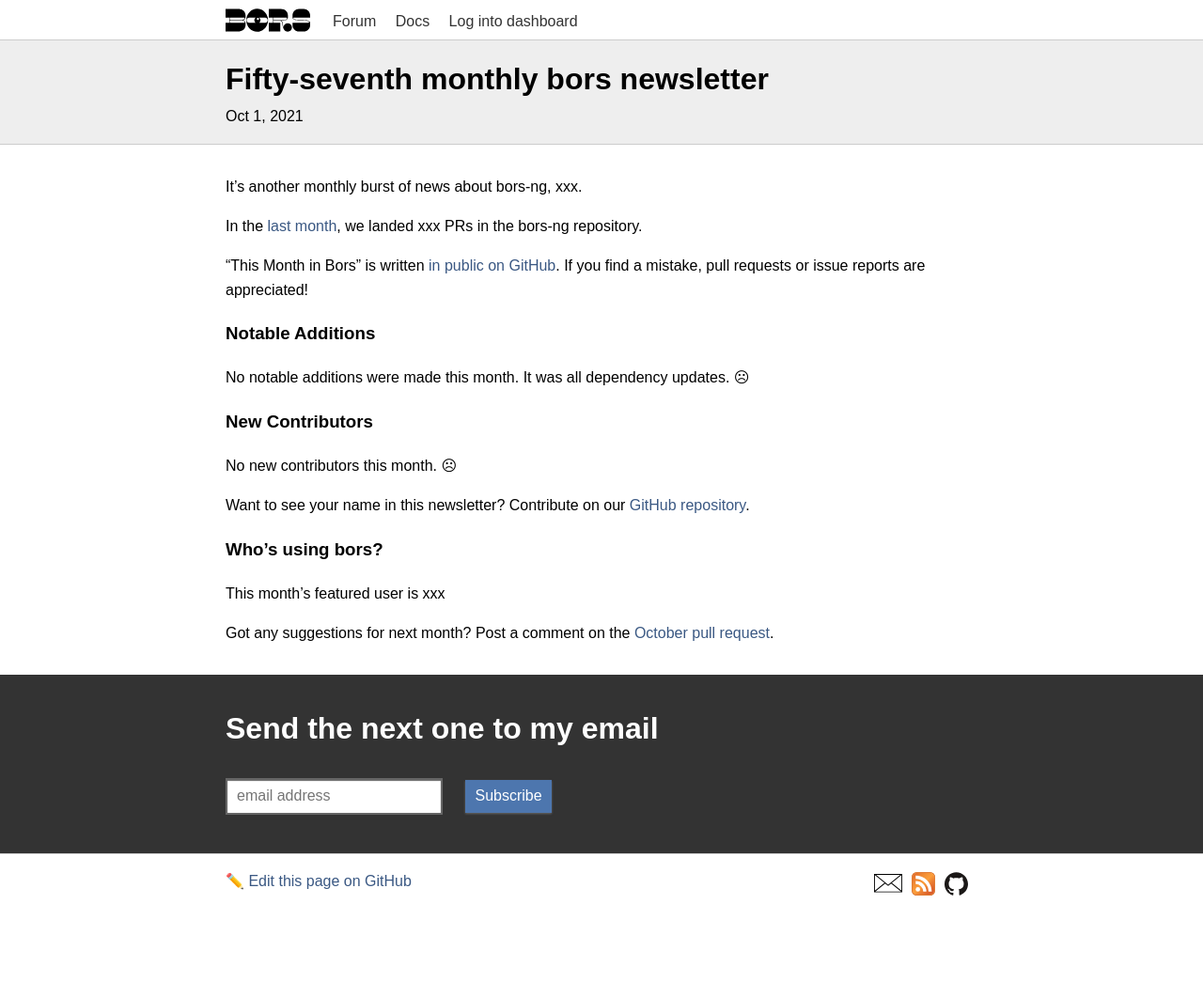
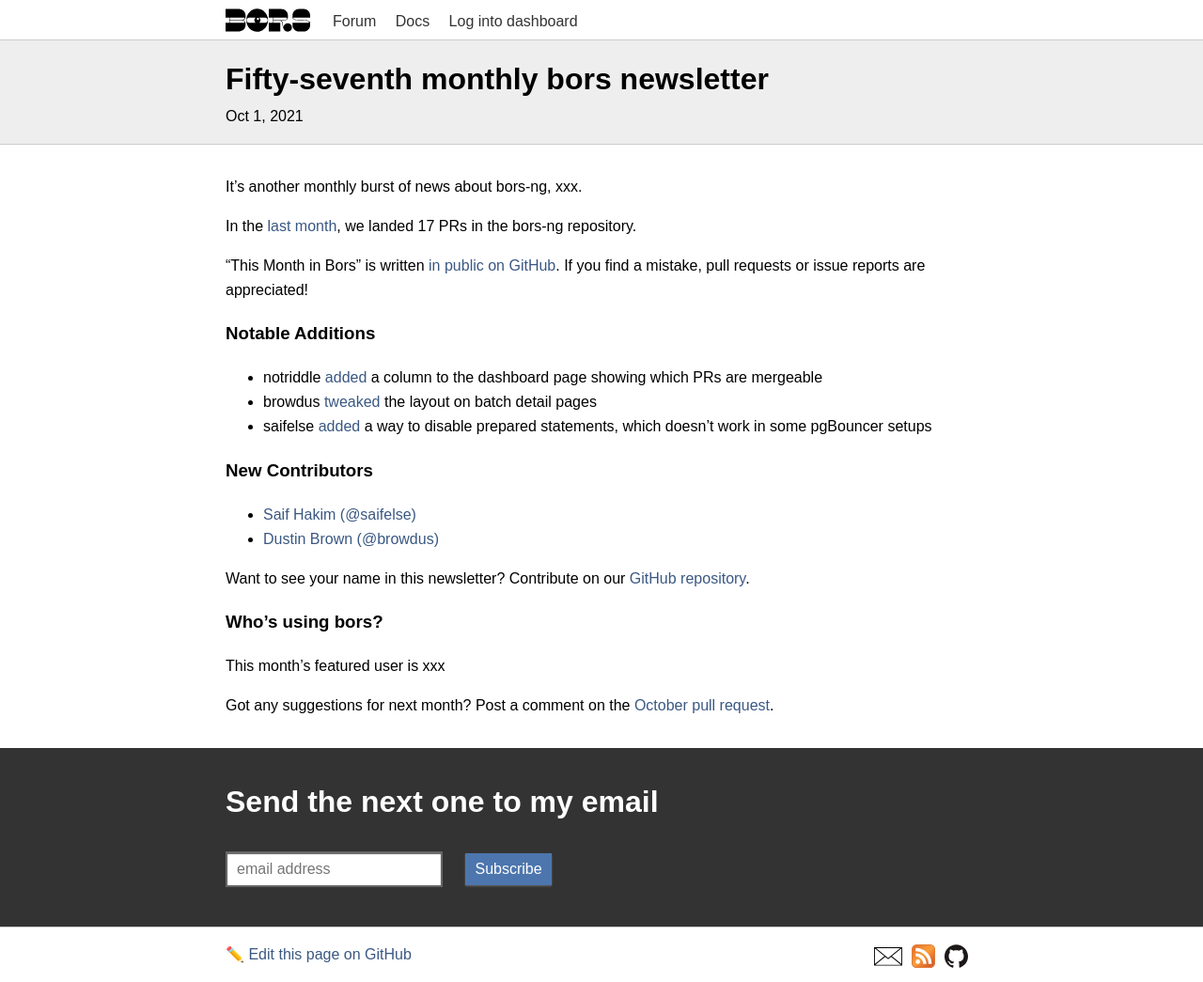
Before and after one commit to bors-ng/bors-ng.github.io, a Jekyll site: the page built from _posts/2021-10-01-tmib-57.md, in a window 1280 px wide. Shown: the whole page at 94% size. Built offline with Jekyll 4.4.1, drawn with Linux system fonts in a browser that asks for light colours; before the commit the page ends 967 px from its top, so only the background shows below that.

Commit message:
Add new contributors and notable additions
* bors-ng/bors-ng#1159
* bors-ng/bors-ng#1320
* bors-ng/bors-ng#1321
* @saifelse
* @browdus

```diff
--- a/_posts/2021-10-01-tmib-57.md
+++ b/_posts/2021-10-01-tmib-57.md
@@ -9,7 +9,7 @@
 It's another monthly burst of news about bors-ng, xxx.
 
 In the [last month](https://github.com/bors-ng/bors-ng/pulls?q=is%3Apr+is%3Amerged+closed%3A2021-09-01..2021-09-30),
-we landed xxx PRs in the bors-ng repository.
+we landed 17 PRs in the bors-ng repository.
 
 "This Month in Bors" is written [in public on GitHub][GitHub for TMiB].
 If you find a mistake, pull requests or issue reports are appreciated!
@@ -19,12 +19,15 @@
 
 ### Notable Additions
 
-No notable additions were made this month. It was all dependency updates. ☹
+* notriddle [added](https://github.com/bors-ng/bors-ng/pull/1159) a column to the dashboard page showing which PRs are mergeable
+* browdus [tweaked](https://github.com/bors-ng/bors-ng/pull/1320) the layout on batch detail pages
+* saifelse [added](https://github.com/bors-ng/bors-ng/pull/1321) a way to disable prepared statements, which doesn't work in some pgBouncer setups
 
 
 ### New Contributors
 
-No new contributors this month. ☹
+* [Saif Hakim (@saifelse)](https://github.com/saifelse)
+* [Dustin Brown (@browdus)](https://github.com/browdus)
 
 Want to see your name in this newsletter? Contribute on our [GitHub repository](https://github.com/bors-ng/bors-ng).
 
```
